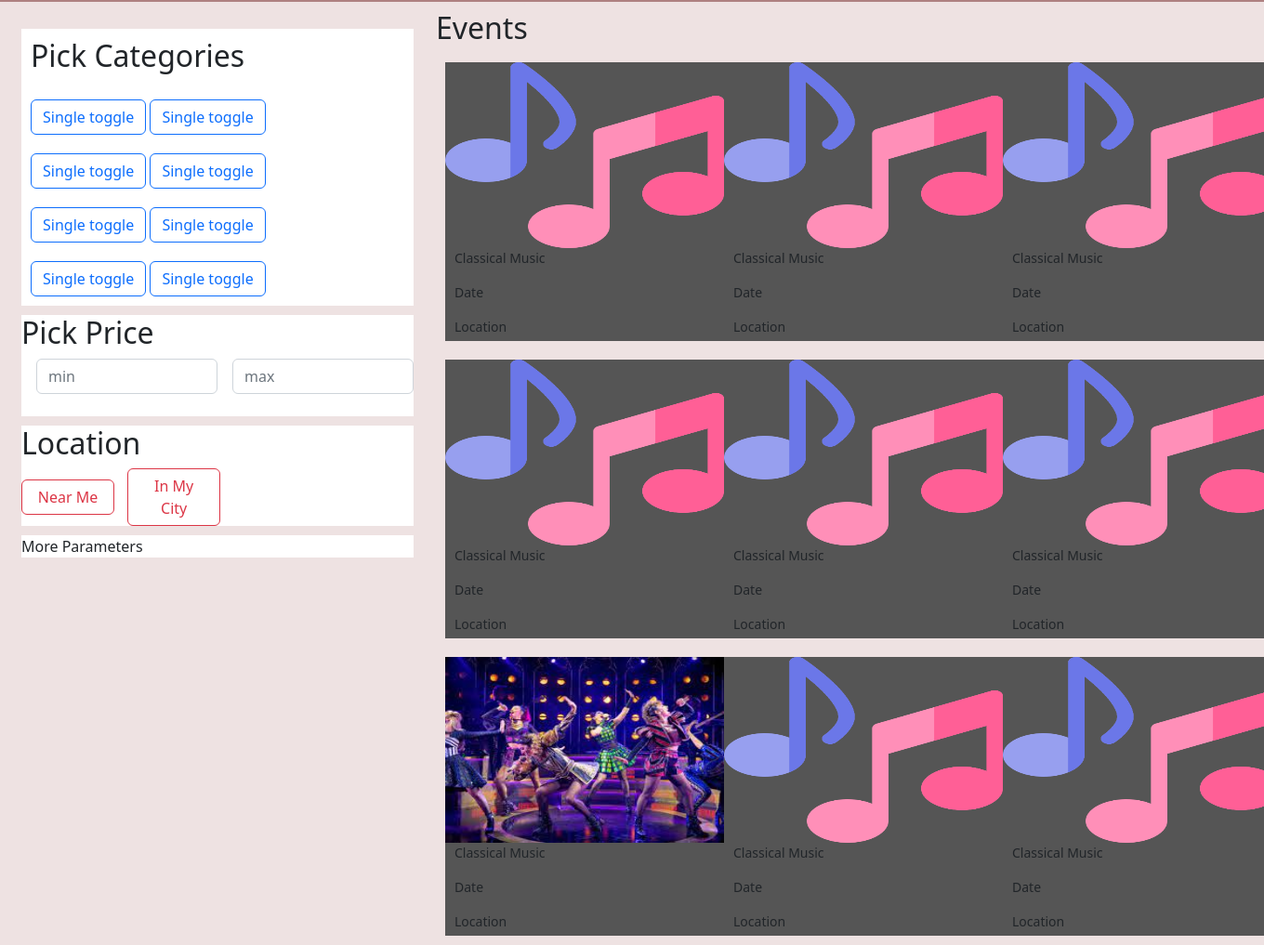
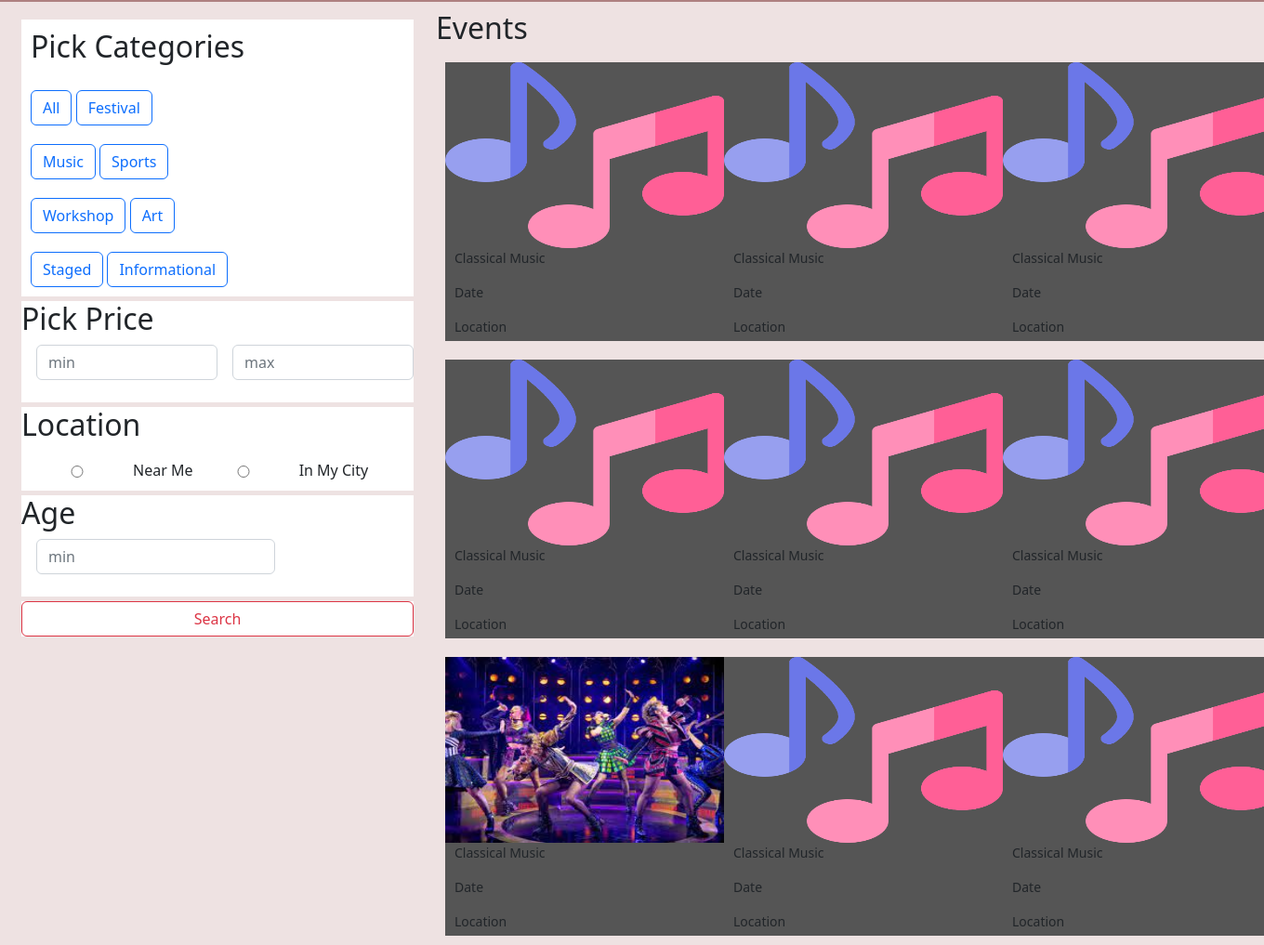
Before and after one commit to cs353-project/Local_Events_App, a PHP site: page /search_event.php in a window 1360 px wide; the page is wider, and only the part inside the window is pictured. Shown: the part 60-1077 px from the top of that part at 93% size. Run offline with PHP 8.4, Linux system fonts and the light colour scheme.

Commit message:
search event

```diff
--- a/search_event.php
+++ b/search_event.php
@@ -7,72 +7,85 @@
         <!-- Header -->
         <?php include_once("navbar.php"); ?>
 
-
-
         <div class="row" style="margin:10px">
-            <div class="col-4" style="padding-top:10px;">
-                <div style="width=100px; height=100px; background-color:white; margin-top:10px">
-                    <h2 style="padding:10px">Pick Categories</h2>
+            <form class="col-4" style="padding-top:5px;">
+                <div style="width=100px; height=100px; background-color:white; margin-top:5px">
+                <h2 style="padding:10px">Pick Categories</h2>
                     <div style="padding:10px">
-
-                    <input type="checkbox" class="btn-check" id="btn-check-outlined" autocomplete="off">
-                    <label class="btn btn-outline-primary" for="btn-check-outlined">Single toggle</label>
-                    <input type="checkbox" class="btn-check" id="btn-check-outlined" autocomplete="off">
-                    <label class="btn btn-outline-primary" for="btn-check-outlined">Single toggle</label>
+                    <input type="checkbox" class="btn-check" name="all" autocomplete="off">
+                    <label class="btn btn-outline-primary" for="all">All</label>
+                    <input type="checkbox" class="btn-check" name="festival" autocomplete="off" >
+                    <label class="btn btn-outline-primary" for="festival">Festival</label>
                     </div>
 
                     <div style="padding:10px">
-                    <input type="checkbox" class="btn-check" id="btn-check-outlined" autocomplete="off">
-                    <label class="btn btn-outline-primary" for="btn-check-outlined">Single toggle</label>
-                    <input type="checkbox" class="btn-check" id="btn-check-outlined" autocomplete="off">
-                    <label class="btn btn-outline-primary" for="btn-check-outlined">Single toggle</label>
+                    <input type="checkbox" class="btn-check" id="music" autocomplete="off">
+                    <label class="btn btn-outline-primary" for="music">Music</label>
+                    <input type="checkbox" class="btn-check" id="sports" autocomplete="off">
+                    <label class="btn btn-outline-primary" for="sports">Sports</label>
                     </div>
 
                     <div style="padding:10px">
-                    <input type="checkbox" class="btn-check" id="btn-check-outlined" autocomplete="off">
-                    <label class="btn btn-outline-primary" for="btn-check-outlined">Single toggle</label>
-                    <input type="checkbox" class="btn-check" id="btn-check-outlined" autocomplete="off">
-                    <label class="btn btn-outline-primary" for="btn-check-outlined">Single toggle</label>
+                    <input type="checkbox" class="btn-check" id="workshop" autocomplete="off">
+                    <label class="btn btn-outline-primary" for="workshop">Workshop</label>
+                    <input type="checkbox" class="btn-check" id="art" autocomplete="off">
+                    <label class="btn btn-outline-primary" for="art">Art</label>
                     </div>
 
                     <div style="padding:10px">
-                    <input type="checkbox" class="btn-check" id="btn-check-outlined" autocomplete="off">
-                    <label class="btn btn-outline-primary" for="btn-check-outlined">Single toggle</label>
-                    <input type="checkbox" class="btn-check" id="btn-check-outlined" autocomplete="off">
-                    <label class="btn btn-outline-primary" for="btn-check-outlined">Single toggle</label>
+                    <input type="checkbox" class="btn-check" id="staged" autocomplete="off">
+                    <label class="btn btn-outline-primary" for="staged">Staged</label>
+                    <input type="checkbox" class="btn-check" id="informational" autocomplete="off">
+                    <label class="btn btn-outline-primary" for="informational">Informational</label>
                     </div>
 
                 </div>
 
-                <div style="width=100px; height=100px; background-color:white; margin-top:10px">
+                <div style="width=100px; height=100px; background-color:white; margin-top:5px">
                     <h2>Pick Price</h2>
                     <div style="display:flex">
-                    <div class="d-flex flex-row align-items-center mb-4">
+                    <div class="d-flex flex-row align-items-center mb-4" >
                                         <i class="fas fa-envelope fa-lg me-3 fa-fw"></i>
                                         <div class="form-outline mb-0 w-20">
-                                        <input type="email" name="mail" placeholder="min" class="form-control" required/>
+                                        <input type="number" name="min_price" placeholder="min" class="form-control" required/>
                                         </div>
-                    </div>
-                    <div class="d-flex flex-row align-items-center mb-4">
+                        </div>
+                        <div class="d-flex flex-row align-items-center mb-4" >
                                         <i class="fas fa-envelope fa-lg me-3 fa-fw"></i>
                                         <div class="form-outline mb-0 w-20">
-                                        <input type="email" name="mail" placeholder="max" class="form-control" required/>
+                                        <input type="number" name="max_price" placeholder="max" class="form-control" required/>
                                         </div>
-                    </div>
-                    </div>
-
+                        </div>
+                        </div>
                 </div>
 
 
-                <div style="width=100px; height=100px; background-color:white; margin-top:10px">
+                <div style="width=100px; height=100px; background-color:white; margin-top:5px">
                     <h2> Location </h2>
-                    <a type="button" class="btn btn-outline-danger" href="search_event.php" style="width:100px; margin-right:10px">Near Me</a>
-                    <a type="button" class="btn btn-outline-danger" href="search_event.php" style="width:100px; margin-right:10px">In My City</a>
-
+                    <div style="padding:10px">
+                        <input type="radio" class="btn btn-outline-danger" name="location" value="near_me" style="width:100px; margin-right:10px" >Near Me
+                        <input type="radio" class="btn btn-outline-danger" name="location" value="in_my_city" style="width:100px; margin-right:10px" >In My City <br>
+                    </div>
                 </div>
 
-                <div style="width=100px; height=100px; background-color:white; margin-top:10px">More Parameters</div>
-            </div>
+                <div style="width=100px; height=100px; background-color:white; margin-top:5px">
+                    <h2>Age</h2>
+                    <div style="display:flex">
+                    <div class="d-flex flex-row align-items-center mb-4" >
+                                    <i class="fas fa-envelope fa-lg me-3 fa-fw"></i>
+                                    <div class="form-outline mb-0 w-20">
+                                    <input type="number" name="age" placeholder="min" class="form-control" required/>
+                                    </div>
+                    </div>
+                    </div>
+                </div>
+
+                <div style="width=100px; height=100px; background-color:white; margin-top:5px">
+                    <div class="d-flex flex-row align-items-center mb-4" >
+                        <input type="submit" class="btn btn-outline-danger" name="search_event_submit" value="Search" style="width:1000px;">
+                    </div>
+                </div>
+            </form>
 
             <div class="col-8">
                 <h2>Events</h2>
```
Also changed, not shown: form_process/search_event_process.php (added, +71 -0 lines).
